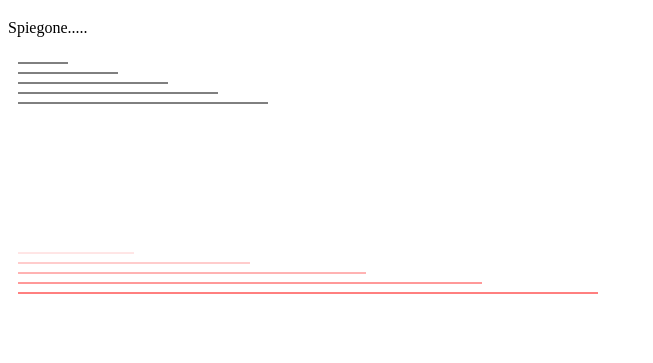
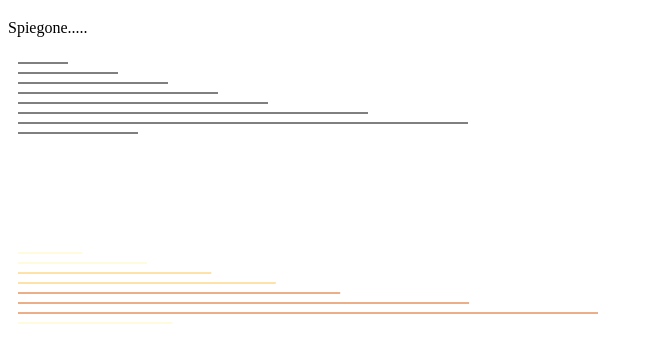
Before and after one commit to danielefadda/dvva2017, a website: page lines/index.html in a window 1280 px wide. Shown: the part 61-424 px from the top of the page, without its empty margins (0-653 px from the left). Drawn offline with nearby package versions, Linux system fonts and the light colour scheme.

Commit message:
Scale colore con quantili

```diff
--- a/lines/index.html
+++ b/lines/index.html
@@ -18,7 +18,7 @@
 				.attr("width", 600)
 			.attr("height",400);
 
-			var numbers = [5,10,15,20,25];
+			var numbers = [5,10,15,20,25,35,45,12];
 
 			var lines = svg.selectAll("line")
 				.data(numbers)
@@ -53,9 +53,16 @@
 				.domain([0,d3.max(numbers)])
 				.range([0,580]);
 
-			var cScale = d3.scale.linear()
-				.domain([0,d3.max(numbers)])
-				.range(["#fff","#f00"]);
+			// var cScale = d3.scale.linear()
+			// 	.domain([0,d3.max(numbers)])
+			// 	.range(["#fff","#f00"]);
+
+
+			var cScale = d3.scale.quantile()
+				.domain(numbers)
+			.range(["#fff7bc","#fec44f","#d95f0e"]);
+
+
 
 			gs.attr("transform",gposy);
 			gs.append("line")
```
